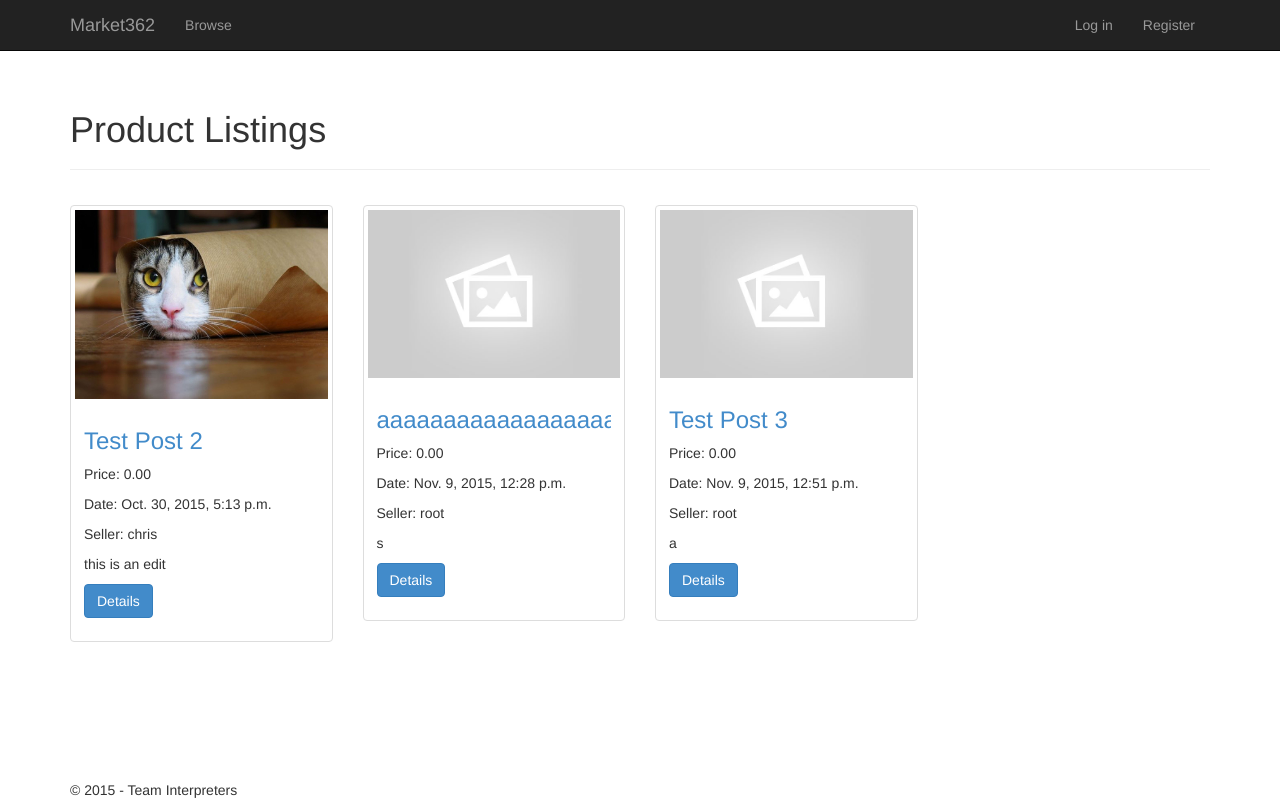
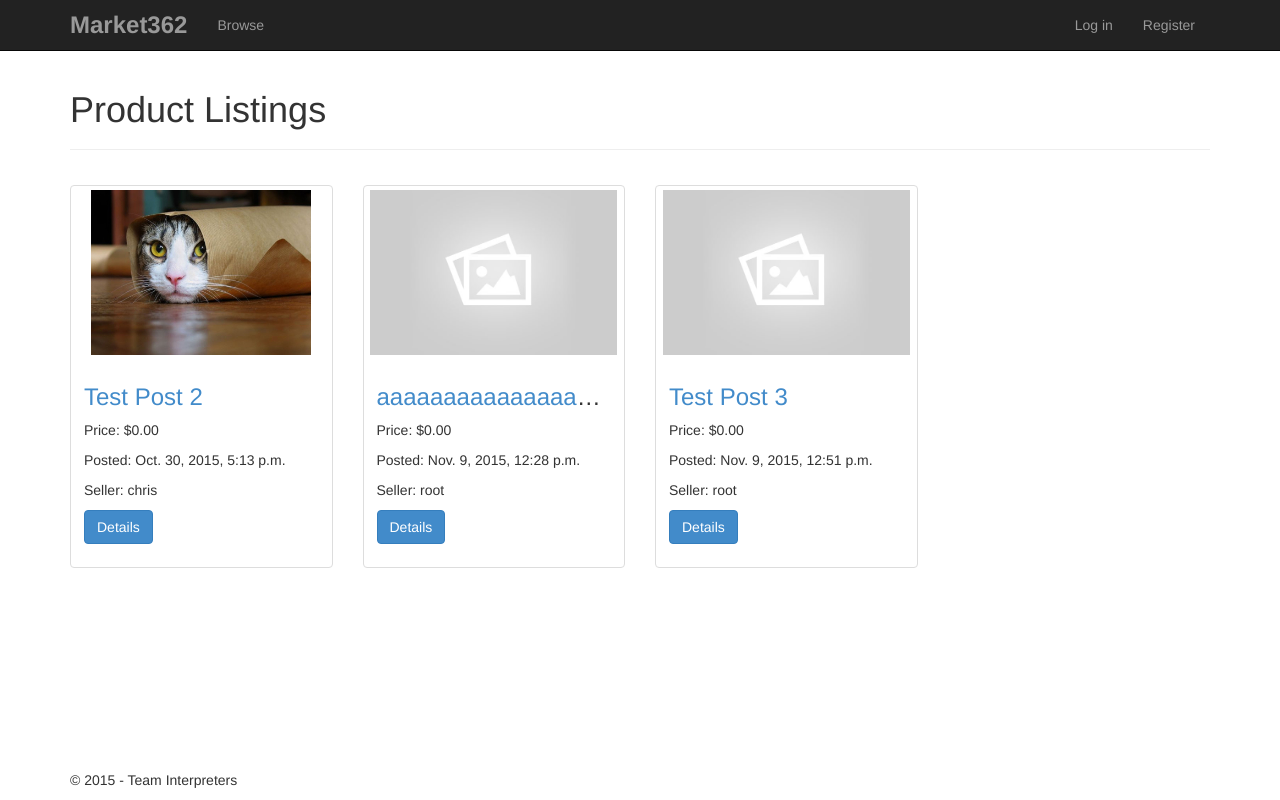
Before and after one commit to sunny-benn/CPSC362-Project, a Django app: page /listing_list in a window 1280 px wide. Run offline with Django 3.2, Linux system fonts and the light colour scheme; data comes from the database, SQL or seed files in the repository; some libraries are stand-ins or nearby versions.

Commit message:
Update HTML and CSS

```diff
--- a/project/blog/static/blog/content/site.css
+++ b/project/blog/static/blog/content/site.css
@@ -1,8 +1,17 @@
+html {
+  position: relative;
+  min-height: 100%;
+}
+
 body {
 	padding-top: 70px;
-	padding-bottom: 20px;
+	padding-bottom: 40px;
 }
 
+.navbar-brand {
+	font-size: 18pt;
+	font-weight: bold;
+}
 /* Set padding to keep content from hitting the edges */
 .body-content {
 	padding-left: 15px;
@@ -10,12 +19,16 @@ body {
 }
 
 .footer {
-  position: fixed;
+  position: absolute;
   bottom: 0;
   /* Set the fixed height of the footer here */
-  height: 20px;
+  height: 30px;
+  background-color: #ffffff;
 }
 
+.page-header {
+	margin-top: 0px;
+}
 /* Set width on the form input elements since they're 100% wide by default */
 input,
 select,
@@ -23,6 +36,9 @@ textarea {
 	max-width: 280px;
 }
 
+.btn {
+	margin-right: 10px;
+}
 /* styles for validation helpers */
 .field-validation-error {
 	color: #b94a48;
@@ -64,10 +80,22 @@ input[type="checkbox"].input-validation-error {
 	visibility: hidden;
 }
 
-.listing h1 {
-	overflow: auto;
+.listing-detail h1 {
+	word-wrap: break-word;
+}s
+.thumbnail {
+	padding-bottom: 20px;
+}
+.thumbnail .caption h3 {
+	overflow: hidden;
+	text-overflow: ellipsis;
 }
 
-.thumbnail .caption h3 {
-	overflow: auto;
+.list-thumb {
+	min-height: 165px;
+	max-height: 165px;
 }
+
+.list-element {
+	padding-bottom: 25px;
+}
--- a/project/blog/templates/blog/listing_confirm_delete.html
+++ b/project/blog/templates/blog/listing_confirm_delete.html
@@ -13,6 +13,7 @@
 
 <div class="delete-listing">
     <form method="POST">
+    	<p>Are you sure you want to delete your listing?</p>
         {% csrf_token %}
         <input type="hidden" name="next" value="{% url 'listing_list' %}" />
         <input type="submit" value="Delete" class="btn btn-default" />
--- a/project/blog/templates/blog/listing_list.html
+++ b/project/blog/templates/blog/listing_list.html
@@ -21,28 +21,25 @@
 	{% for listing in listings %}
 	{% with listing.listingpicture_set.all.0.picture as picture %}
 
-	  <div class="col-md-3 col-sm-6 col-xs-6">
+	  <div class="col-md-3 col-sm-6 col-xs-6 list-element">
 	    <div class="thumbnail">
 	      {% if picture %}
-	      <img src="{{ MEDIA_URL }}{{ picture }}" alt="Thumbnail Image Here">
+	      <img class="list-thumb" src="{{ MEDIA_URL }}{{ picture }}" alt="Thumbnail Image Here">
 		  {% else %}
-		  <img src="{{ default }}" alt="Thumbnail Image Here">
+		  <img class="list-thumb" src="{{ default }}" alt="Thumbnail Image Here">
 		  {% endif %}
 
 	      <div class="caption">
 	        <h3><a href="{% url 'listing_detail' listing_id=listing.pk %}">{{ listing.title }}</a></h3>
-	        <p>Price: {{ listing.price }}
-	        <p>Date: {{ listing.created_date }}</p>
+	        <p>Price: ${{ listing.price }}</p>
+	        <p>Posted: {{ listing.created_date }}</p>
             <p>Seller: {{ listing.author }}</p>
-	        <p>{{ listing.text|linebreaks }}</p>
 	        <p><a href="{% url 'listing_detail' listing_id=listing.pk %}" class="btn btn-primary" role="button">Details</a></p>
 	      </div>
 	    </div>
 	  </div>
-
 	{% endwith %}
 	{% endfor %}
-
 	</div>
 </div>
 
--- a/project/blog/templates/blog/register.html
+++ b/project/blog/templates/blog/register.html
@@ -22,8 +22,12 @@
                         {{ form.password }}
                     </div>
                 </div>
+
                 <div class="form-group">
                     <div class="col-md-offset-4 col-md-8">
+                        {% if form.errors %}
+                        <p class="validation-summary-errors">Please enter both a user name and password.</p>
+                        {% endif %}
                         <input type="hidden" name="next" value="/" />
                         <input type="submit" value="Register" class="btn btn-default" />
                     </div>
```
Also changed, not shown: project/blog/templates/blog/listing_detail.html (+9 -7 lines), project/blog/templates/blog/listing_new.html (+13 -8 lines), project/blog/templates/blog/listing_update.html (+13 -8 lines).
